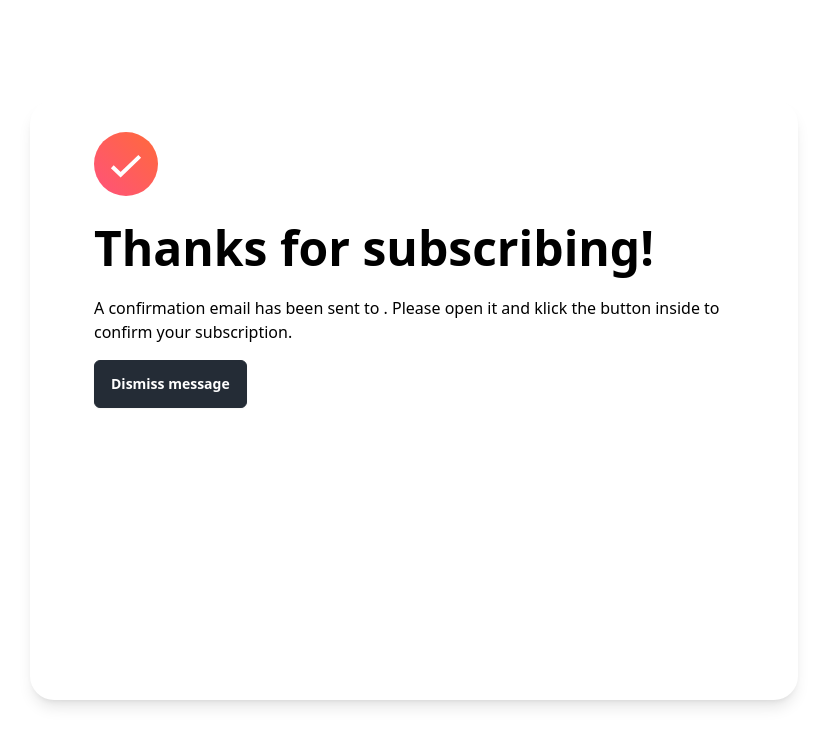
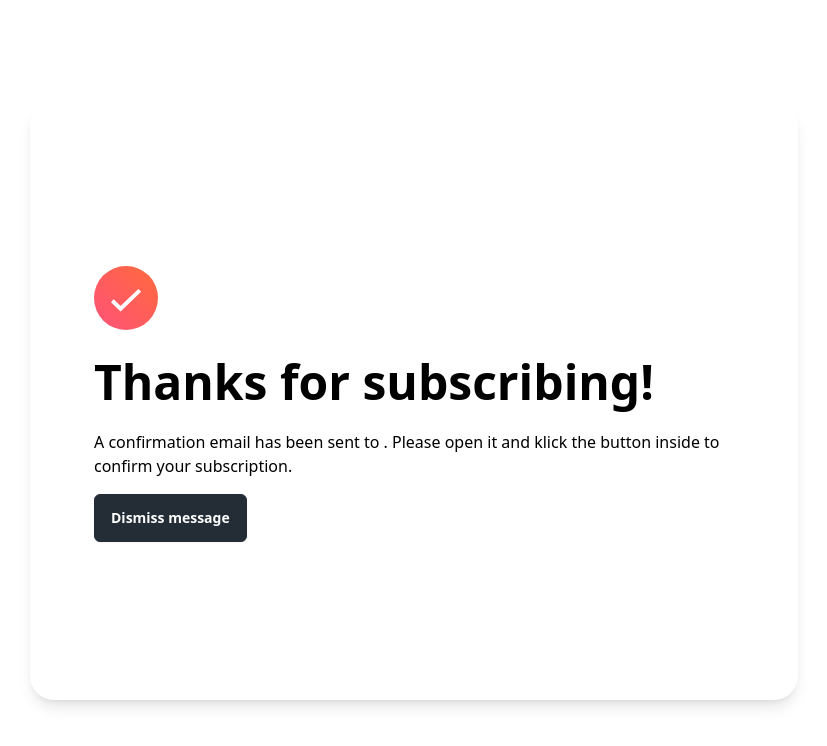
Before and after one commit to LeAmering/frontend-project, a SvelteKit app: page /1 in a window 1280 px wide. Shown: the top 746 px of the page, without its empty margins (226-1053 px from the left). Built offline with nearby package versions, Linux system fonts and the light colour scheme.

Commit message:
success page edit

```diff
--- a/src/routes/[success]/+page.svelte
+++ b/src/routes/[success]/+page.svelte
@@ -11,7 +11,7 @@
 
 <div class="h-screen w-screen bg-hsl-[235_18%_26%] flex justify-center items-center">
 	<div
-		class="bg-white text-black rounded-3xl shadow-lg w-3/5 h-3/4 flex justify-between items-start p-6 overflow-hidden"
+		class="bg-white text-black rounded-3xl shadow-lg lg:w-3/5 lg:h-3/4 flex flex-col-reverse lg:flex-row justify-between items-center p-6 overflow-hidden"
 	>
 		<div class="max-w-1/2 pl-10">
 			<div>
```
